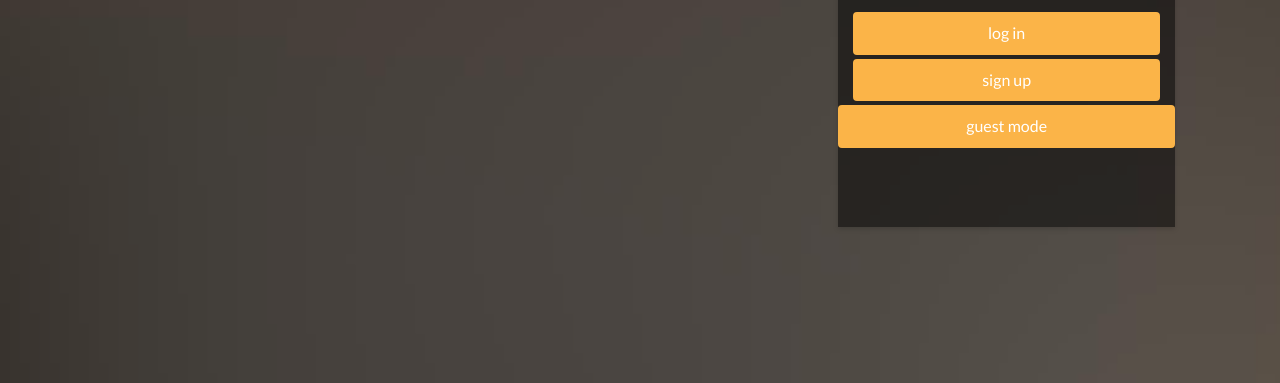
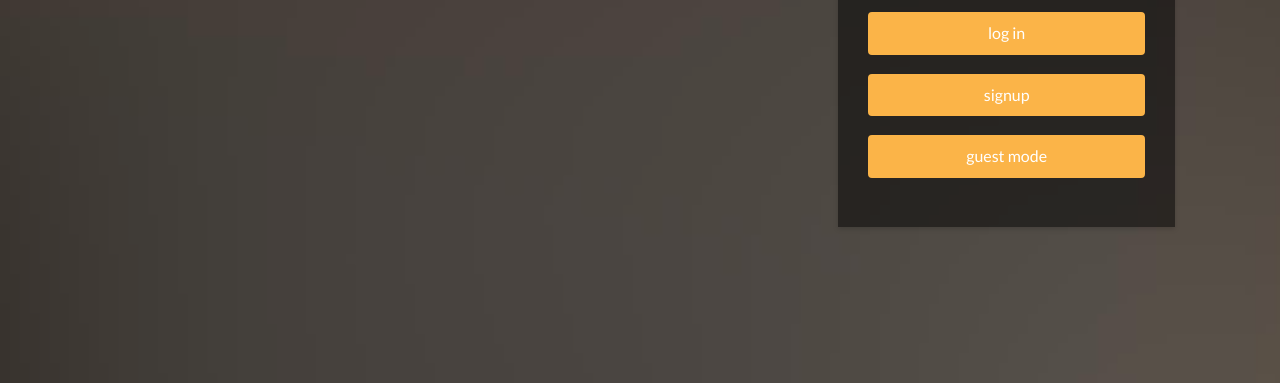
Before and after one commit to ThomasManuela/Capstone-Project, a plain HTML site: page index.html in a window 1280 px wide. Shown: the part 517-900 px from the top of the page. Drawn offline with Linux system fonts and the light colour scheme; files whose address does not match are found by name.

Commit message:
guest mode + align button

```diff
--- a/index.html
+++ b/index.html
@@ -132,21 +132,20 @@
 												</div>
 
 												<div class="row form-group">
-													<div class="col-md-13">
-														<input type="login" class="btn btn-primary btn-block" value="log in">
+													<div class="col-md-12">
+														<input type="submit" class="btn btn-primary btn-block" value="log in">
 													</div>
+												</div>
+												<div class="row form-group">
+													<div class="col-md-12">
+														<input type="submit" class="btn btn-primary btn-block" value="signup">
+													</div>
+												</div>
 
 													<div class="row form-group">
 														<div class="col-md-12">
-															<input type="guestmode" class="btn btn-primary btn-block" value="sign up">
+															<input type="submit" class="btn btn-primary btn-block" value="guest mode">
 														</div>
-
-													<div class="row form-group">
-														<div class="col-md-12">
-															<input type="guestmode" class="btn btn-primary btn-block" value="guest mode">
-														</div>
-														</div>
-													</div>
 												</div>
 											</form>
 										</div>
```
